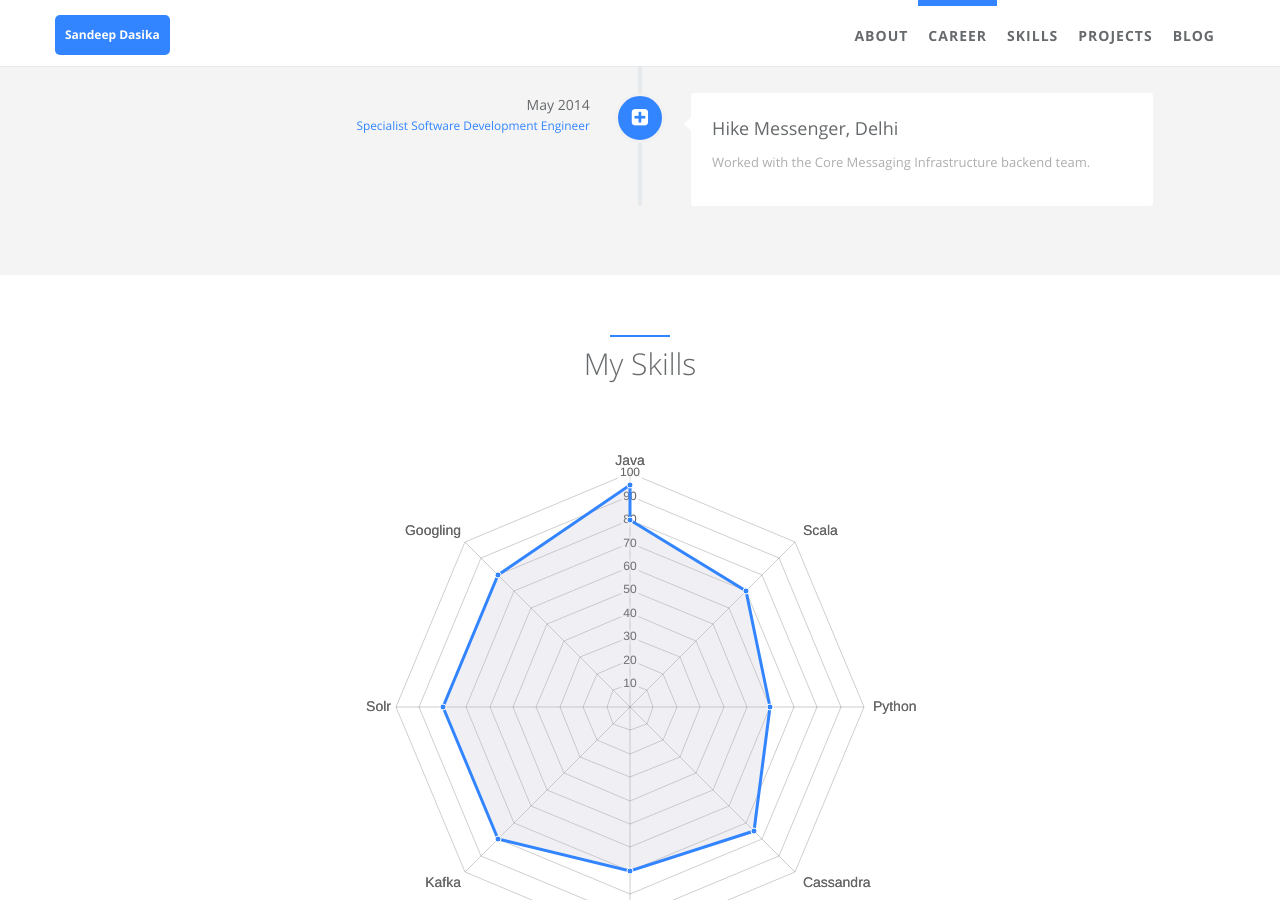
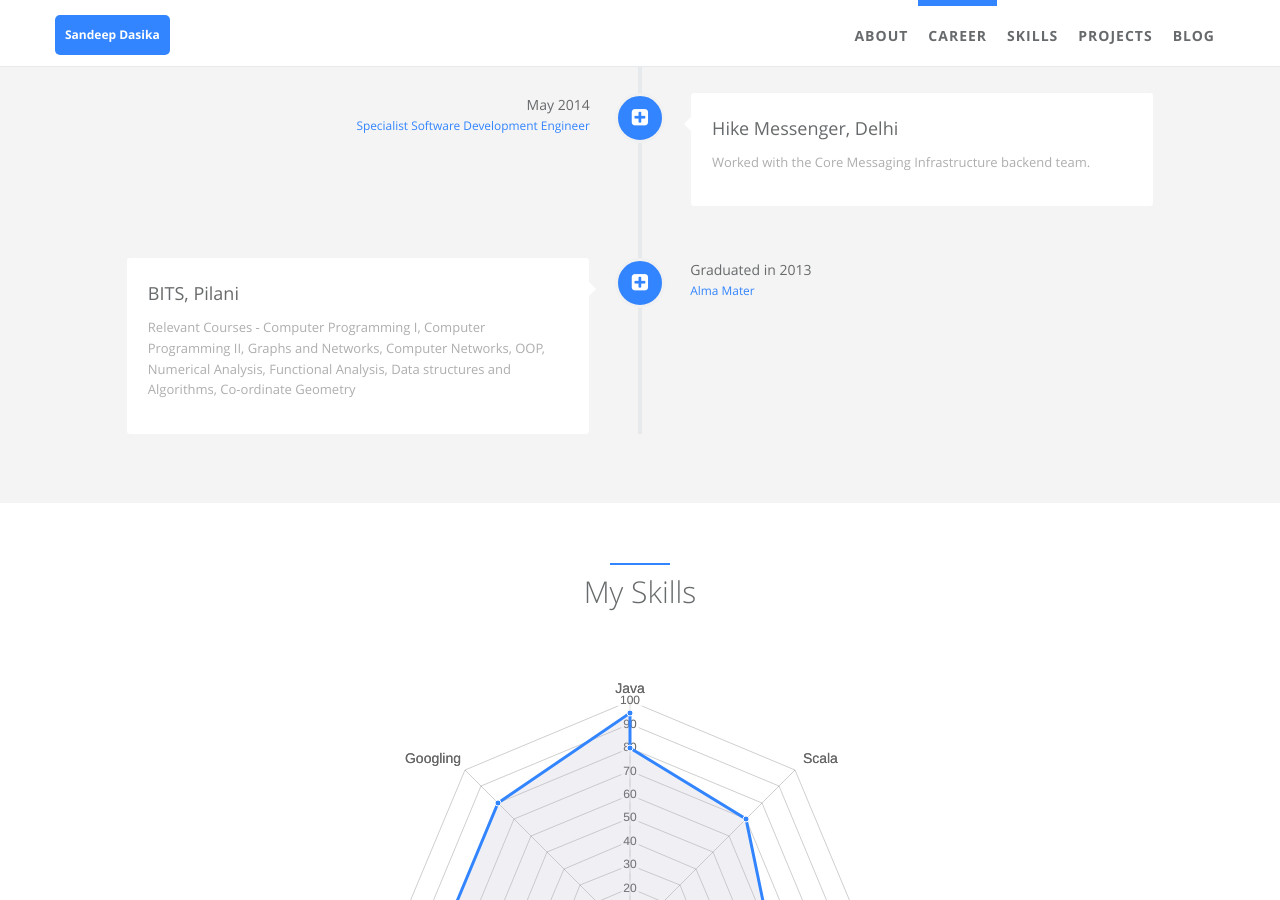
Before and after one commit to gravetii/gravetii.github.io, a Jekyll site: the page built from index.html, in a window 1280 px wide and 900 px high, scrolled down 1178 px. Built offline with Jekyll 4.4.1, drawn with Linux system fonts in a browser that asks for light colours.

Commit message:
Adding alma mater in careers

```diff
--- a/_data/index/careers.yml
+++ b/_data/index/careers.yml
@@ -19,3 +19,17 @@
   job:
     detail: Specialist Software Development Engineer
   icon: fa-plus-square
+
+
+- name:
+    detail: BITS, Pilani
+  desc:
+    detail: >-
+      Relevant Courses - Computer Programming I, Computer Programming II,
+      Graphs and Networks, Computer Networks, OOP, Numerical Analysis,
+      Functional Analysis, Data structures and Algorithms, Co-ordinate Geometry
+  date:
+    detail: Graduated in 2013
+  job:
+    detail: Alma Mater
+  icon: fa-plus-square
```
